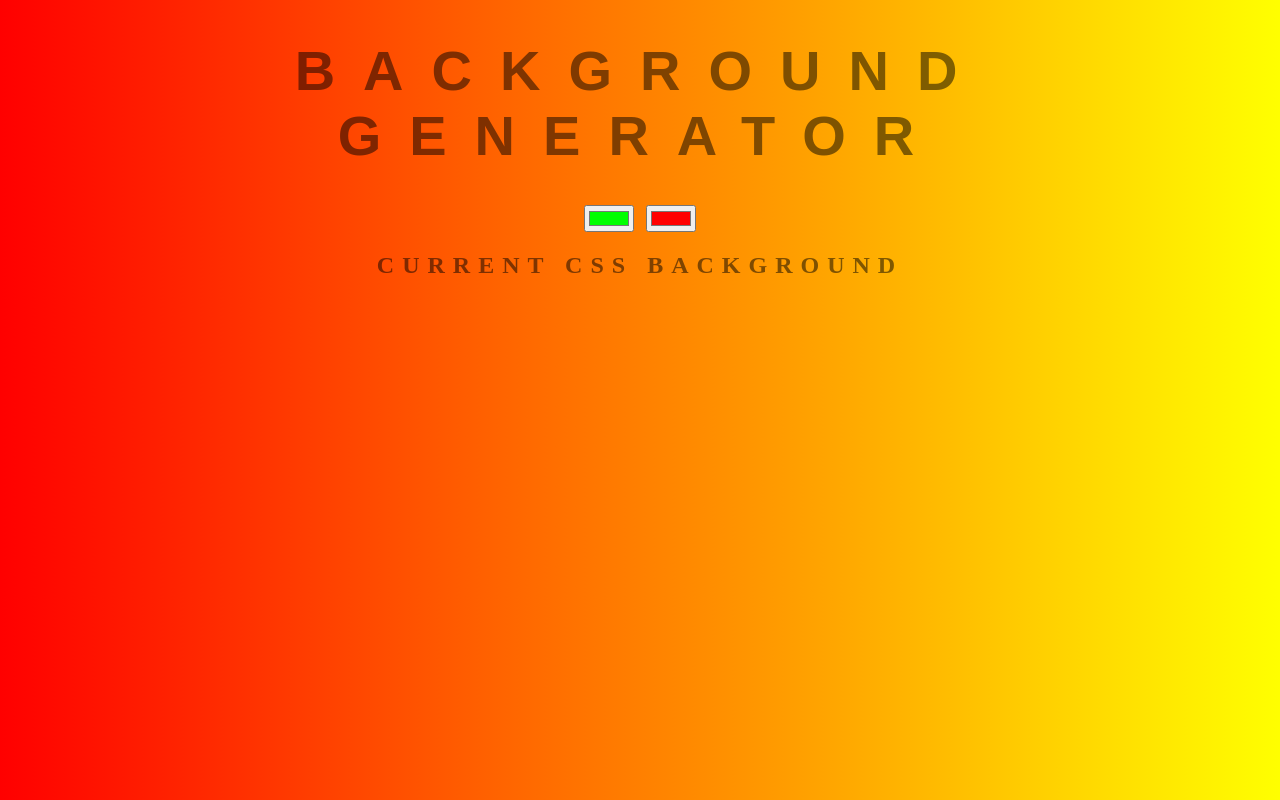
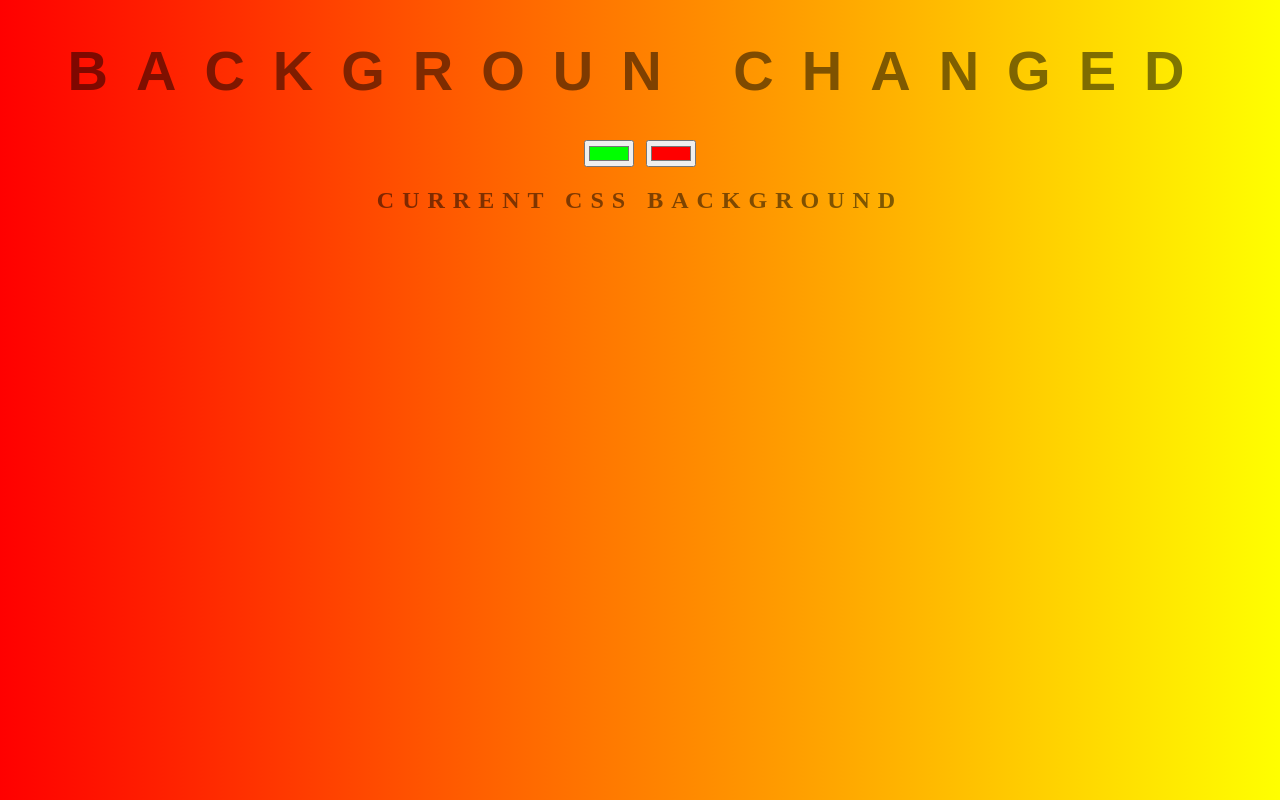
Before and after one commit to AjinkyaBhagat/background, a plain HTML site: page index.html in a window 1280 px wide. Drawn offline with Linux system fonts and the light colour scheme.

Commit message:
changing title

```diff
--- a/index.html
+++ b/index.html
@@ -6,7 +6,7 @@
 	<link rel="stylesheet" type="text/css" href="style.css">
 </head>
 <body id="gradient">
-	<h1>Background Generator</h1>
+	<h1>Backgroun changed </h1>
 	<input class="color1" type="color" name="color1" value="#00ff00">
 	<input class="color2" type="color" name="color2" value="#ff0000">
 	<h2>Current Css Background</h2>
```
